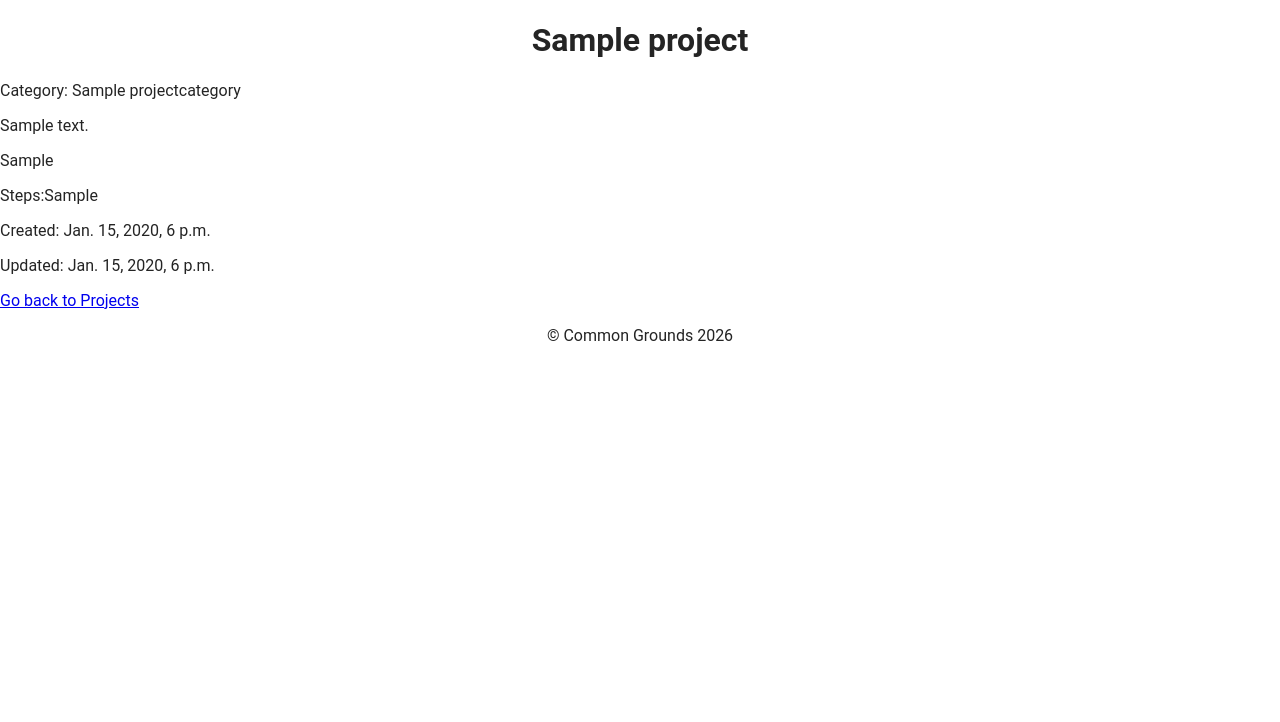
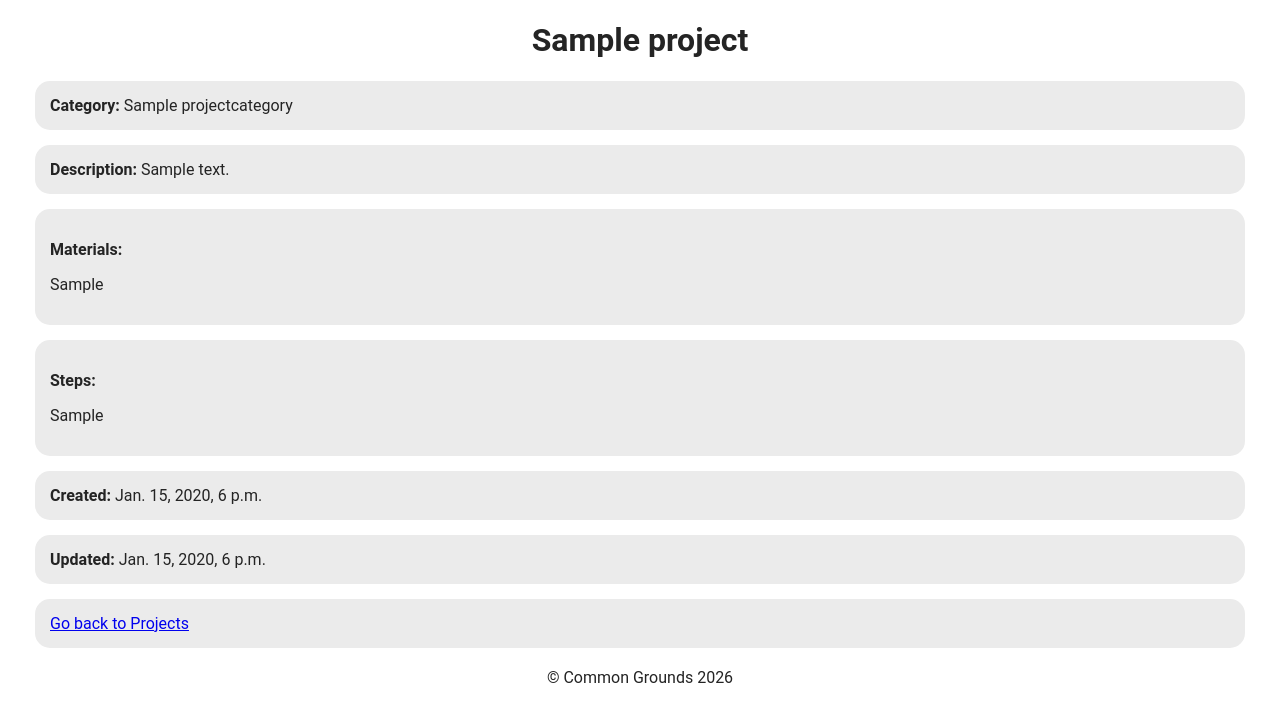
Before and after one commit to jeconiahbautista/commongrounds-AG-17, a Django app: page /diyprojects/project/1/ in a window 1280 px wide. Shown: the top 722 px of the page. Run offline with Django 5.2, Linux system fonts and the light colour scheme; tables that the repository leaves empty hold one stand-in row (values such as "Sample post").

Commit message:
Updated the decoration for the detail view.

```diff
--- a/diyprojects/templates/diy-projects_detail.html
+++ b/diyprojects/templates/diy-projects_detail.html
@@ -1,12 +1,20 @@
 {% extends 'base.html' %}
 
 {% block body %}
+<div class="container">
     <h1>{{ project.title }}</h1>
-    <p>Category: {{ project.category.name }}</p>
-    <p>{{ project.description }}</p>
-    <p>{{ project.materials }}</p>
-    <p>Steps:{{ project.steps }}</p>
-    <p>Created: {{ project.created_on }}</p>
-    <p>Updated: {{ project.updated_on }}</p>
-    <p><a href="/diyprojects/projects">Go back to Projects</a></p>
+    <div class="box"><strong>Category:</strong> {{ project.category.name }}</div>
+    <div class="box"><strong>Description:</strong> {{ project.description }}</div>
+    <div class="box">
+        <p><strong>Materials:</strong></p>
+        <p>{{ project.materials }}</p>
+    </div>
+    <div class="box">
+        <p><strong>Steps:</strong></p>
+        <p>{{ project.steps }}</p>
+    </div>
+    <div class="box"><strong>Created:</strong> {{ project.created_on }}</div>
+    <div class="box"><strong>Updated:</strong> {{ project.updated_on }}</div>
+    <div class="box"><a href="/diyprojects/projects">Go back to Projects</a></div>
+</div>
 {% endblock %}
--- a/static/styles.css
+++ b/static/styles.css
@@ -44,3 +44,14 @@ ul {
     flex-direction: column;
     border-radius: 10px;
 }
+
+.container {
+    margin: 20px;
+}
+
+.box {
+    background-color: rgb(235, 235, 235);
+    padding: 15px;
+    margin: 15px;
+    border-radius: 15px;
+}
```
